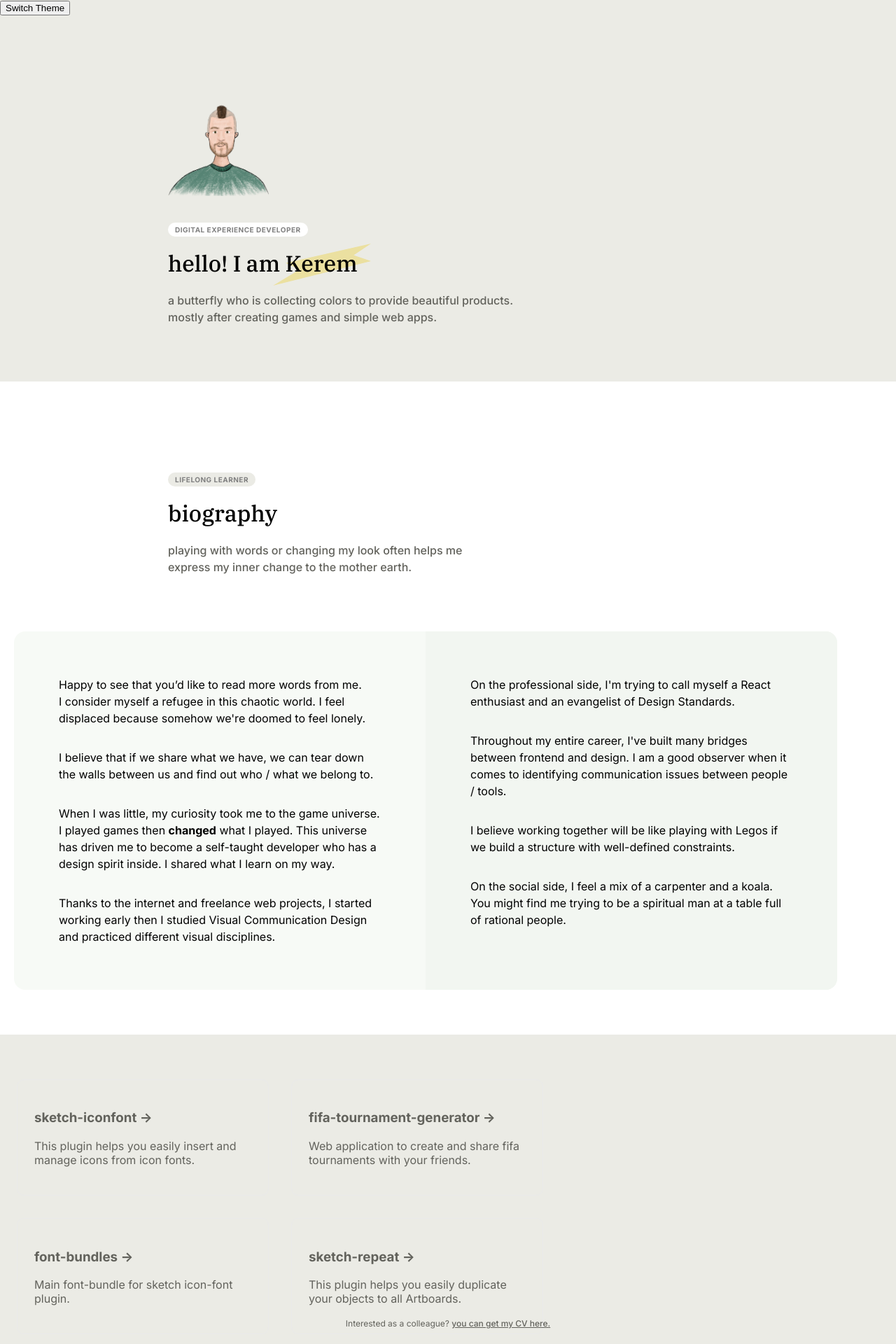
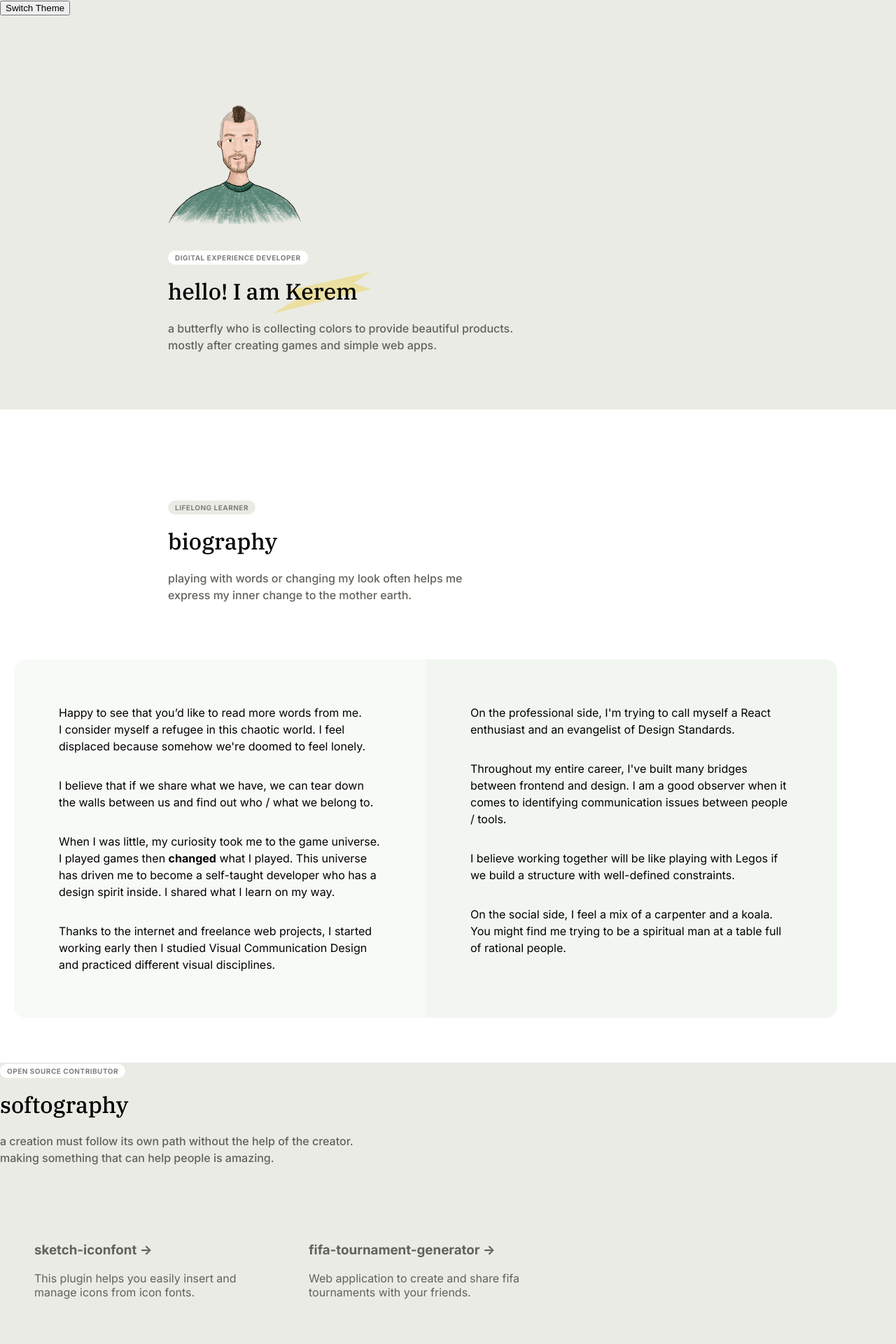
Before and after one commit to keremciu/website, a Next.js app: page / in a window 1280 px wide. Shown: the top 1920 px of the page at 70% size. Built offline with nearby package versions, Linux system fonts and the light colour scheme.

Commit message:
some changes

```diff
--- a/components/intro.js
+++ b/components/intro.js
@@ -8,8 +8,8 @@ export default function Intro() {
       <section>
         <div className="avatar">
           <Image
-            width={144}
-            height={130}
+            width={190}
+            height={170}
             src="/avatar.png"
             alt="Drawing of Kerem Sevencan"
           />
@@ -43,8 +43,19 @@ export default function Intro() {
       <style jsx>{`
         .avatar {
           display: block;
-          width: 9em;
           margin-bottom: 2rem;
+        }
+        .avatar img {
+          animation-name: example;
+          animation-duration: 10s;
+        }
+        @keyframes example {
+          from {
+            filter: blur(5px) brightness(3);
+          }
+          to {
+            filter: blur(0px) brightness(1);
+          }
         }
         .name-vector {
           position: absolute;
--- a/pages/index.js
+++ b/pages/index.js
@@ -2,6 +2,7 @@ import Head from "next/head";
 
 import Intro from "../components/intro";
 import Bio from "../components/bio";
+import Hero from "../components/hero";
 
 export default function Home() {
   function switchTheme() {
@@ -31,6 +32,19 @@ export default function Home() {
       <Intro />
       <Bio />
       <div>
+        <Hero
+          label="OPEN SOURCE CONTRIBUTOR"
+          title="softography"
+          description={
+            <span>
+              a creation must follow its own path without the help of the
+              creator.
+              <br />
+              making something that can help people is amazing.
+            </span>
+          }
+        />
+
         <div className="grid">
           <a
             href="https://github.com/keremciu/sketch-iconfont"
```
